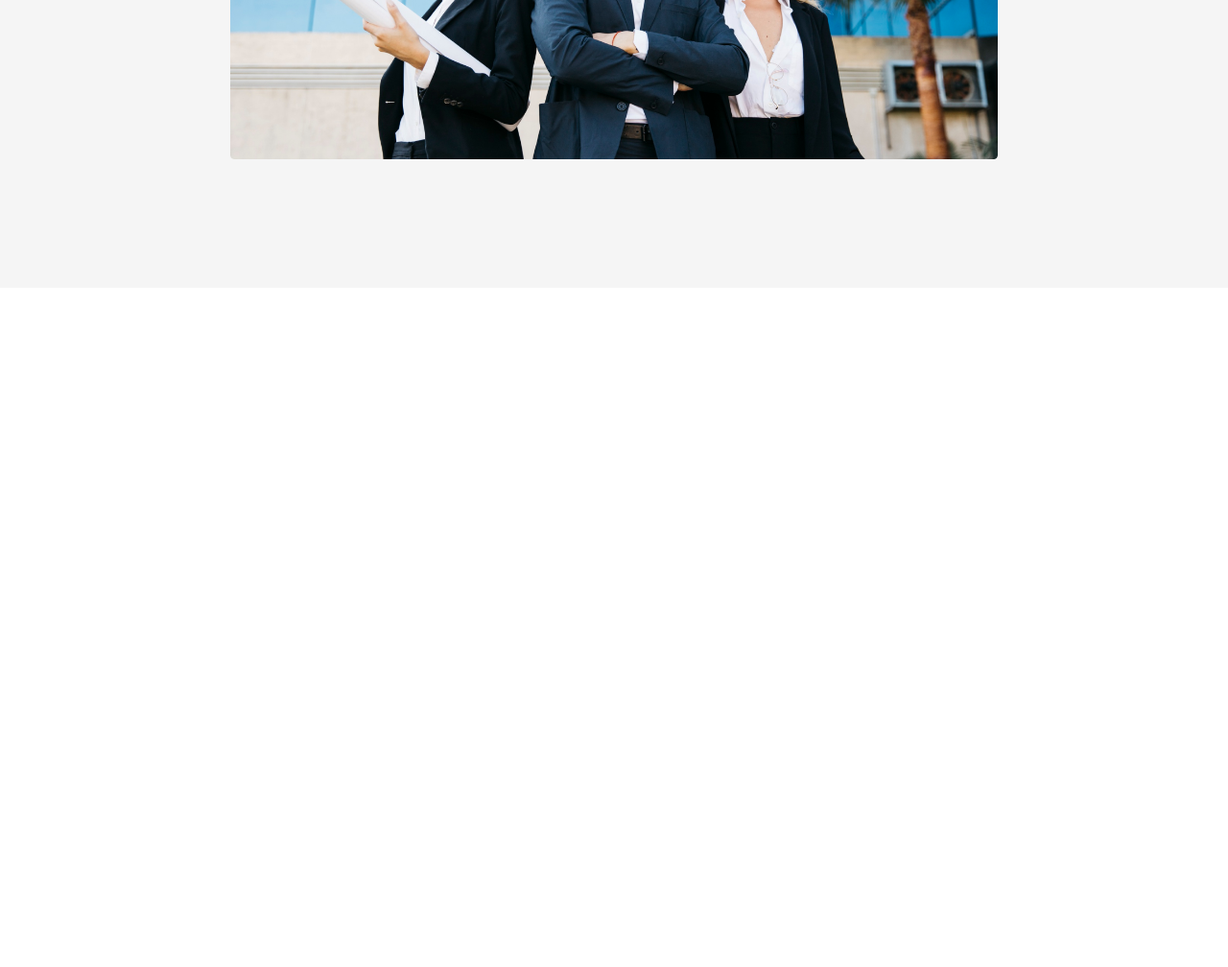
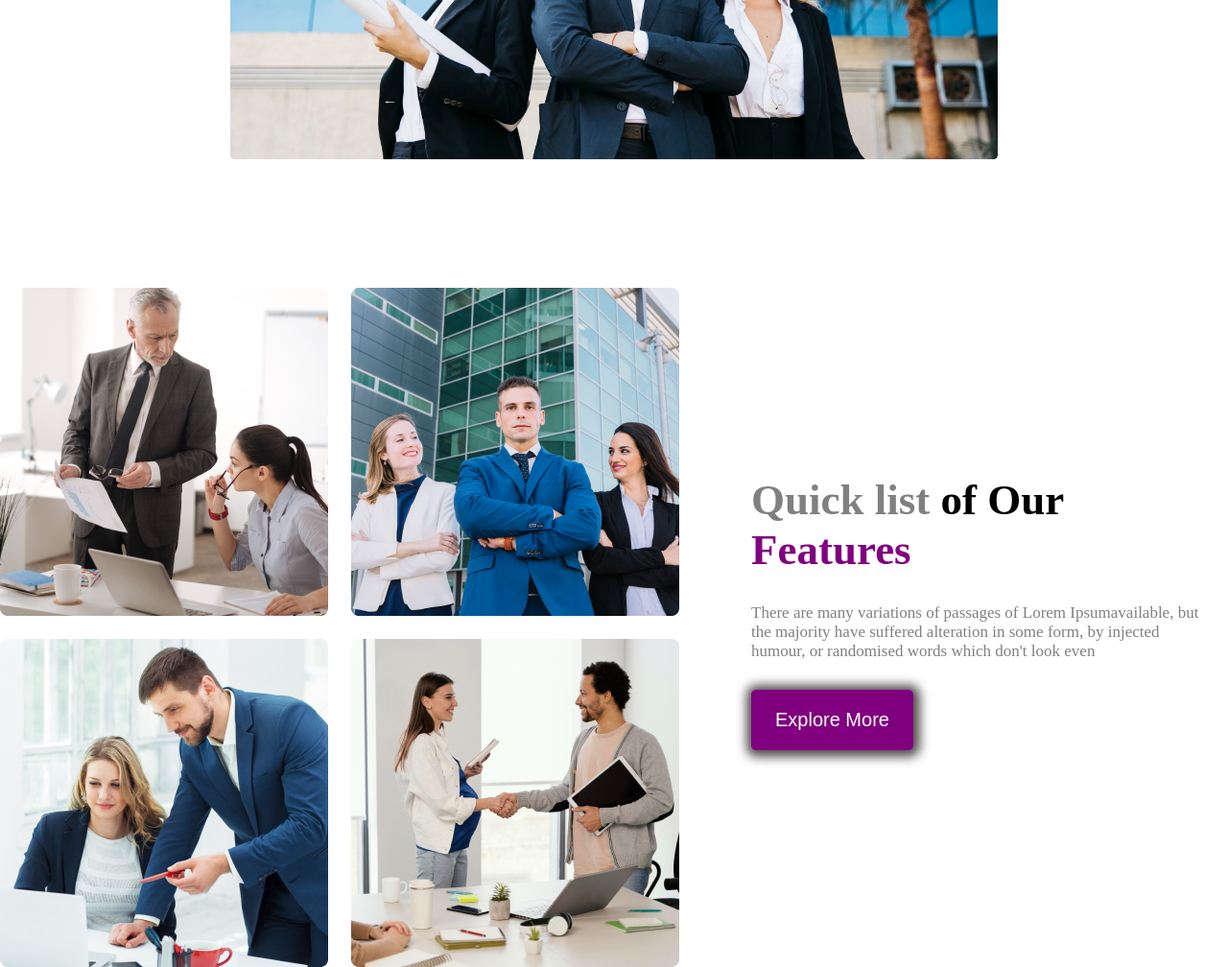
Before and after one commit to miraj090/architects-project, a plain HTML site: page index.html in a window 1280 px wide. Shown: the part 658-1666 px from the top of the page at 96% size. Before the commit the page ends 958 px from the top, so only its background shows below. Drawn offline with Linux system fonts and the light colour scheme.

Commit message:
team section

```diff
--- a/index.html
+++ b/index.html
@@ -21,7 +21,7 @@
      <div class="banner">
         <div class="banner-content">
             <h1 class="banner-title">Brand New Group of Architects</h1>
-            <p class="banner-des">
+            <p class="description">
               There are many variations of passages of Lorem Ipsumavailable, but <br>
               the majority have suffered alteration in some form, by injected<br>
               humour, or randomised words which don't look even
@@ -34,7 +34,28 @@
 
     </header>
 
-    <main></main>
+    <main>
+
+      <section class="team">
+        <div class="team-img">
+          <img src="images/team1.png" alt="">
+          <img src="images/team2.png" alt="">
+          <img src="images/team3.png" alt="">
+          <img src="images/team4.png" alt="">
+        </div>
+
+        <div class="team-content">
+          <h1 class="team-title"><span class="span1">Quick list</span> of Our <span class="span2">Features</span></h1>
+          <p class="description">
+            There are many variations of passages of Lorem Ipsumavailable, but <br>
+            the majority have suffered alteration in some form, by injected<br>
+            humour, or randomised words which don't look even
+          </p>
+          <button class="btn-primary">Explore More</button>
+      </div>
+      </section>
+
+    </main>
 
     <footer></footer>
   </body>
--- a/style.css
+++ b/style.css
@@ -1,7 +1,6 @@
 *{margin: 0px;}
 
 header{
-    background: whitesmoke ;
     padding: 50px 240px;
 }
 
@@ -53,7 +52,7 @@ nav li:hover {
     color: rgb(48, 47, 47);
 }
 
-.banner-des{
+.description{
     color: gray;
     font-size: 17px;
     padding: 30px 0;
@@ -73,6 +72,42 @@ nav li:hover {
 .banner img{
     width: 100%;
 }
+
+main{
+    max-width: 1440px;
+    margin: 0 auto;
+}
+
+.team{
+    display:flex;
+    align-items: center
+}
+
+.team-img{
+    display: grid;
+    grid-template-columns: repeat(2 ,1fr);
+    gap: 1.5rem;
+    margin-right: 75px;
+
+}
+
+.team-title{
+    font-size: 45px;
+}
+
+.span1{
+    color: grey;
+    font-family:serif;
+}
+
+.span2{
+    color: purple;
+}
+
+
+
+
+
 
 
 /*   responsive*/
@@ -95,7 +130,7 @@ nav li:hover {
         padding: 10px 15px;
     }
 
-    .banner-des{
+    .description{
         font-size: 15px;
     }
 }
```
